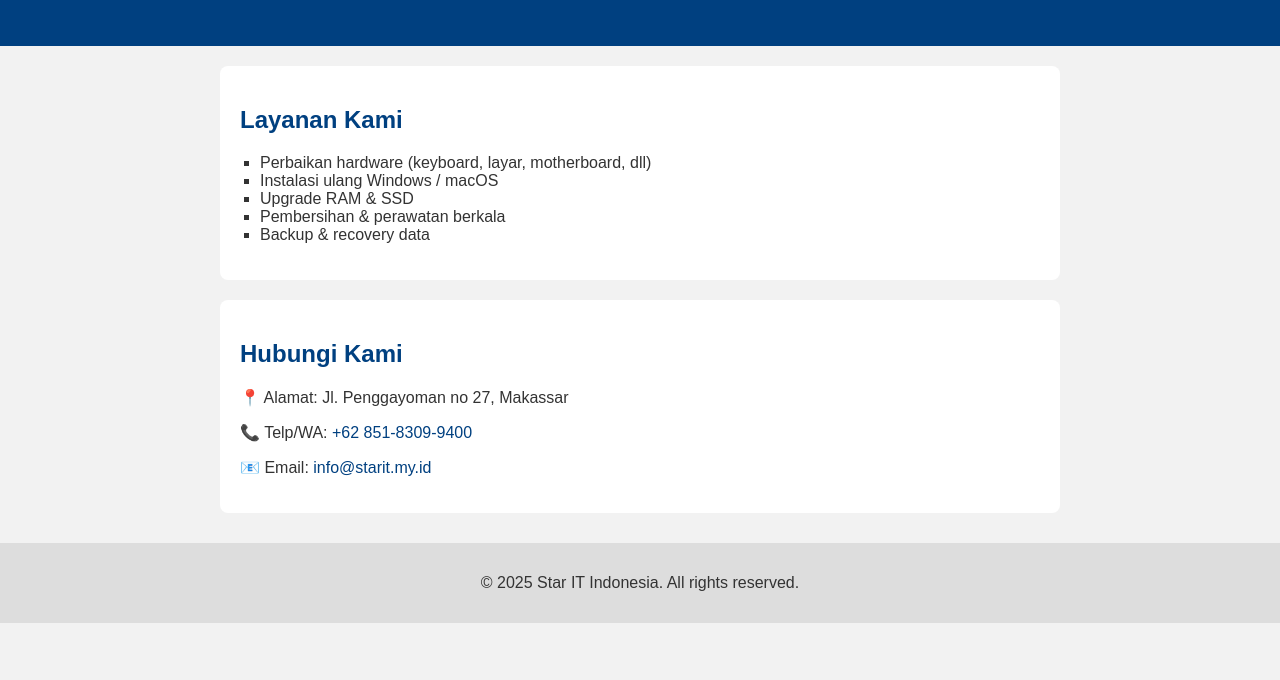
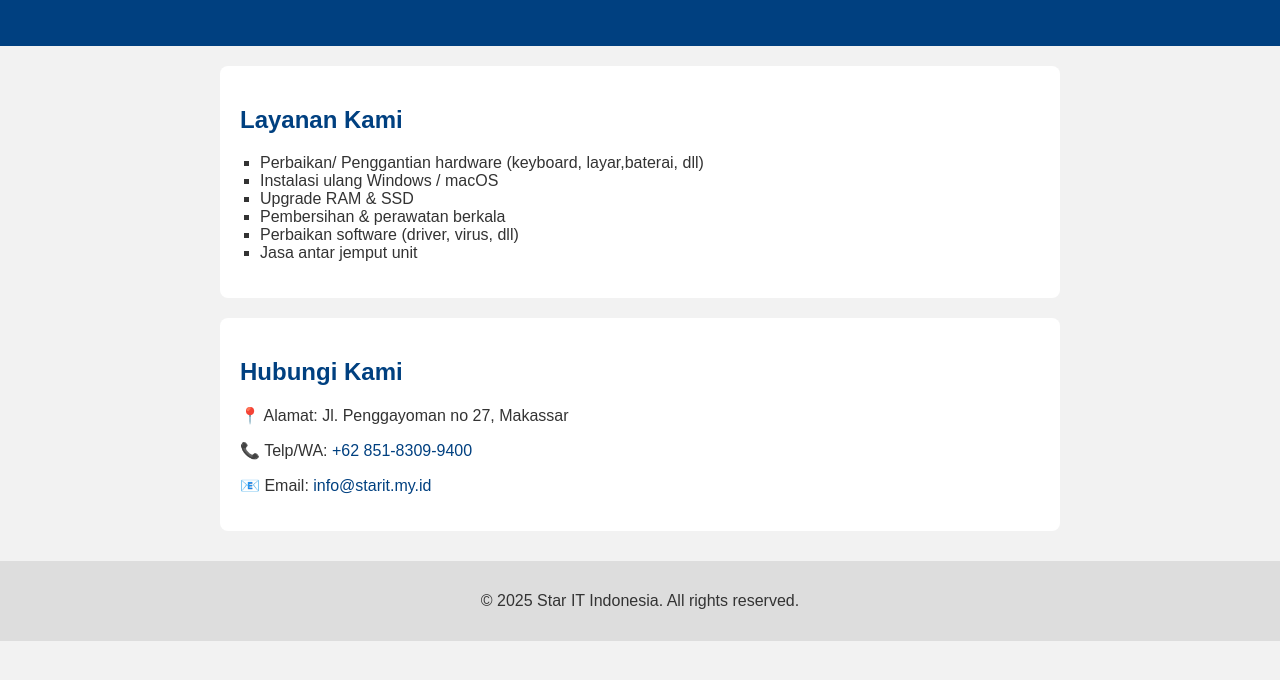
Before and after one commit to k5computerbwi-1/Star-It-Indonesia, a plain HTML site: page index.html in a window 1280 px wide. Shown: the part 110-790 px from the top of the page. Drawn offline with Linux system fonts and the light colour scheme.

Commit message:
update index.html

```diff
--- a/index.html
+++ b/index.html
@@ -15,11 +15,12 @@
   <section class="services">
     <h2>Layanan Kami</h2>
     <ul>
-      <li>Perbaikan hardware (keyboard, layar, motherboard, dll)</li>
+      <li>Perbaikan/ Penggantian hardware (keyboard, layar,baterai, dll)</li>
       <li>Instalasi ulang Windows / macOS</li>
       <li>Upgrade RAM & SSD</li>
       <li>Pembersihan & perawatan berkala</li>
-      <li>Backup & recovery data</li>
+      <li>Perbaikan software (driver, virus, dll)</li>
+      <li>Jasa antar jemput unit</li>
     </ul>
   </section>
 
```
